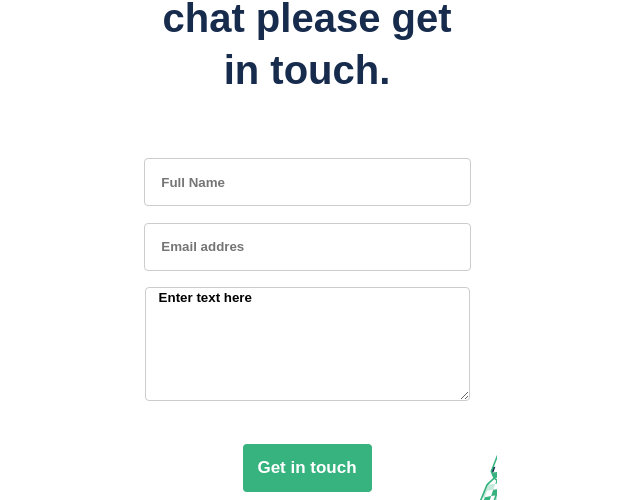
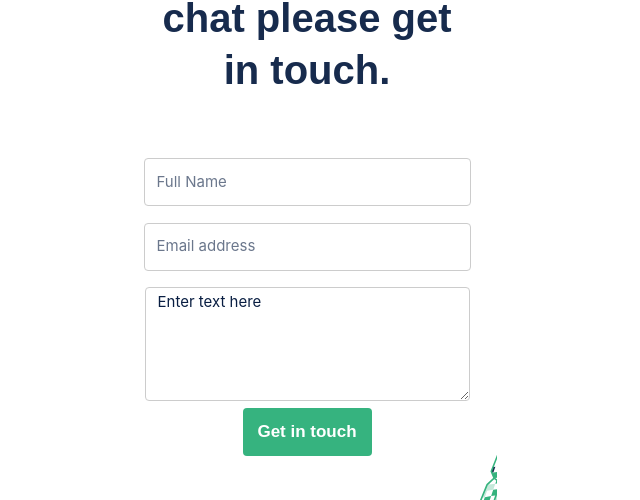
Before and after one commit to J2ZROMERO/Portfolio_basics, a website: page main_view.html in a window 1280 px wide. Shown: the part 5801-6301 px from the top of the page, without its empty margins (333-973 px from the left). Drawn offline with Linux system fonts and the light colour scheme.

Commit message:
Add contact form

```diff
--- a/main_view.html
+++ b/main_view.html
@@ -301,12 +301,13 @@
                     <div class="form_main">
 
 
-                        <div class="form_section">
-                            <input class="form_input" type="text" placeholder="    Full Name">
-                            <input class="form_input"  type="text" placeholder="    Email addres">
-                            <p class="form_p" ><textarea name="fiel_opinion" >   Enter text here</textarea></p>
+
+                        <form class="form_section" action="https://formspree.io/f/{form_id}" method="post">
+                            <input class="form_input" type="name" placeholder="Full Name" maxlength="30" required>
+                            <input class="form_input"  type="email" placeholder="Email address" required>
+                            <textarea class="form_input textarea" placeholder="Enter text here" maxlength="500" required></textarea>
                             <button class="form_button"  type="submit" value="Input Buttom" onmousedown="this.style.background='green'" onmouseup="this.style.background='#4abe8e'" onmouseover="this.style.background=' #008552'" onmouseout="this.style.background='#36B37F'">Get in touch</button>
-                        </div>
+                        </form>
 
 
 
--- a/style_main_view.css
+++ b/style_main_view.css
@@ -636,10 +636,26 @@ header {
   height: 352px;
   display: flex;
   flex-direction: column;
-  border-radius: 11px;
-  line-height: 52px;
-  justify-content: space-between;
   align-items: center;
+}
+
+.form_input::placeholder {
+  font-family: 'Inter';
+  font-style: normal;
+  font-weight: 400;
+  font-size: 15px;
+  line-height: 24px;
+  color: #6b778c;
+  padding-left: 10px;
+}
+
+.textarea::placeholder {
+  font-family: 'Inter';
+  font-style: normal;
+  font-weight: 400;
+  font-size: 15px;
+  line-height: 24px;
+  color: #091E42;
 }
 
 .form_input,
```
Also changed, not shown: 1 other file.
